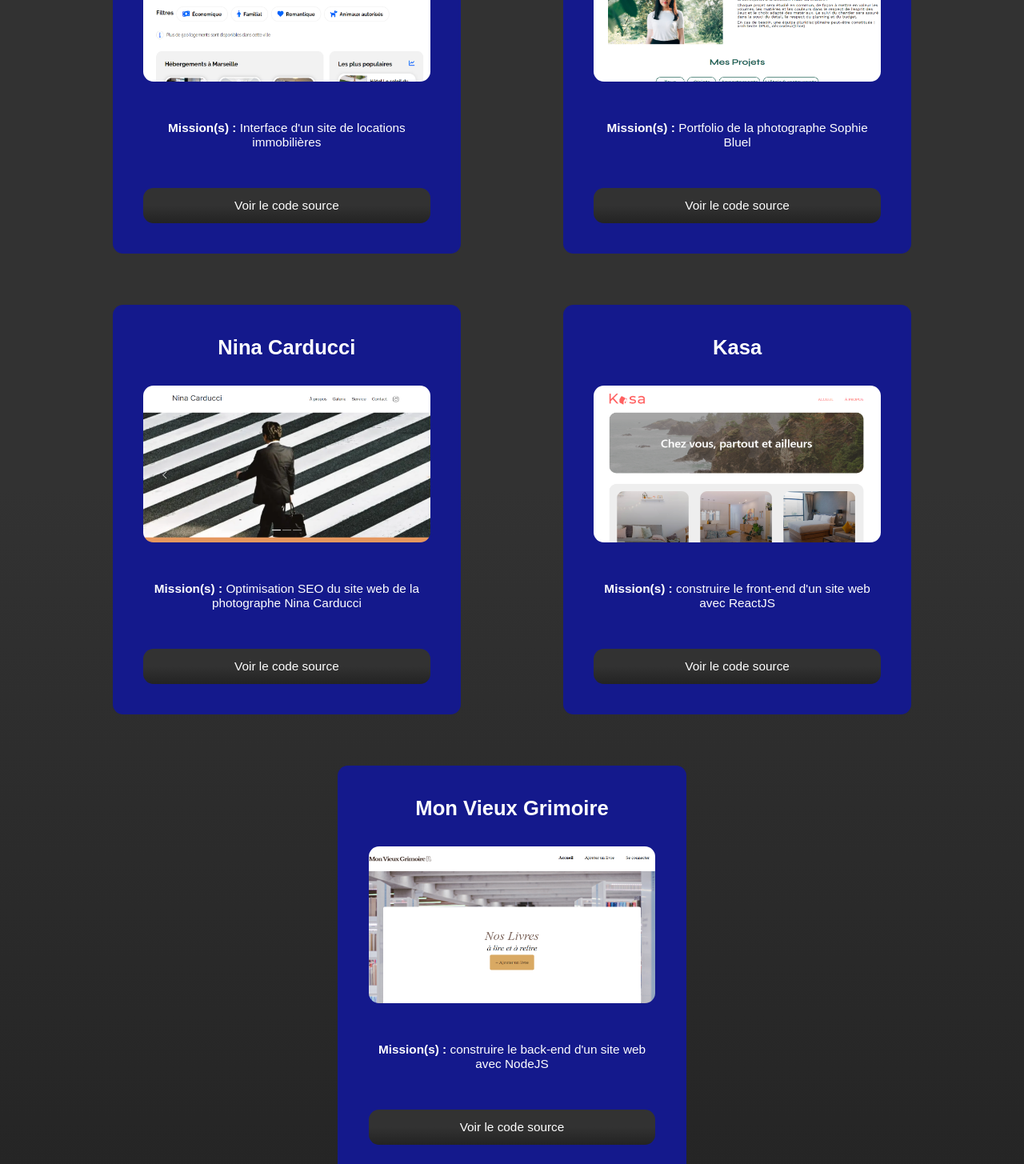
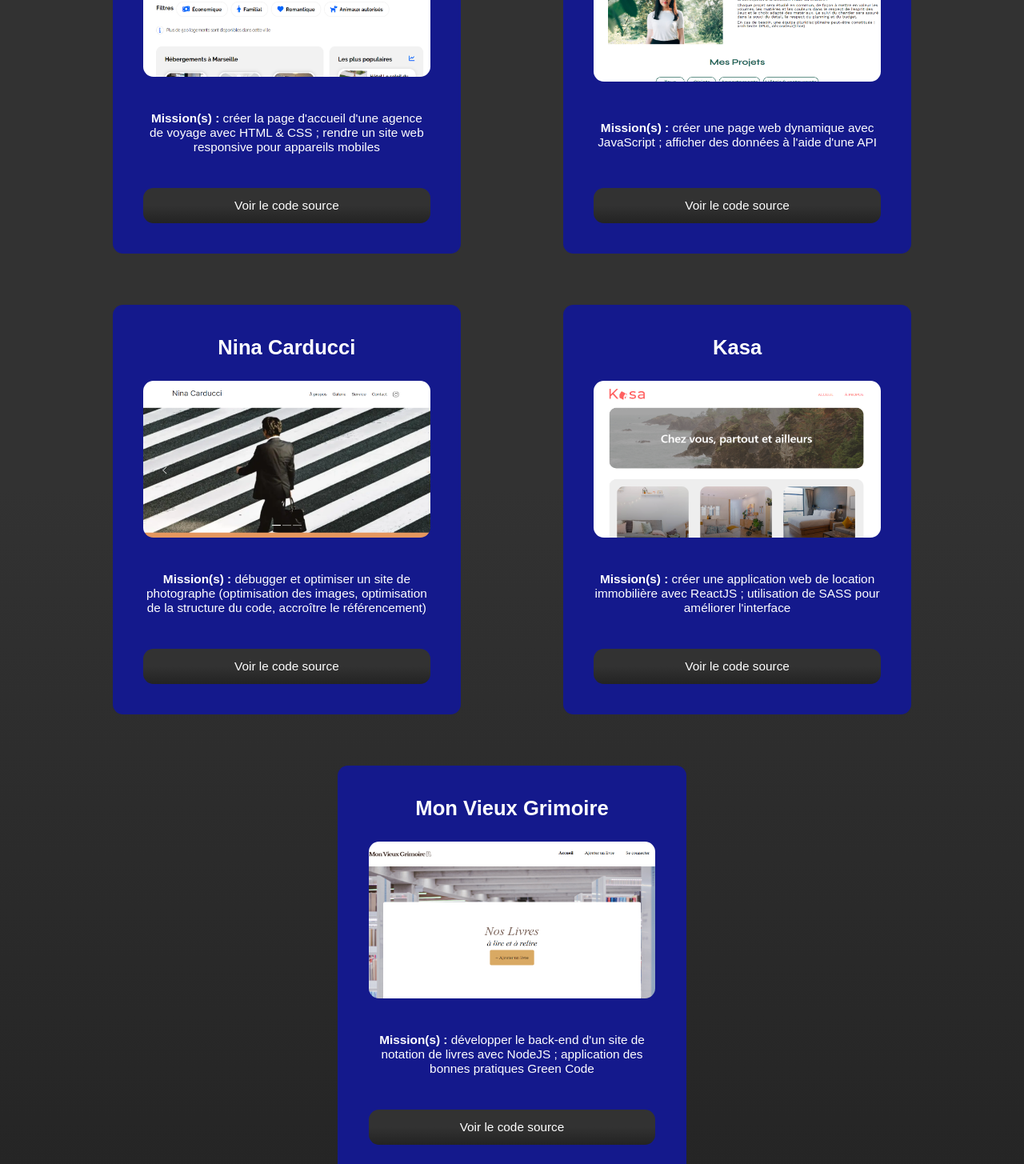
Before and after one commit to AeRyZe/dev_portfolio, a React (Create React App) app: page / in a window 1280 px wide. Shown: the part 2620-4075 px from the top of the page at 80% size. Built offline with nearby package versions, Linux system fonts and the light colour scheme; a web font is replaced by a local one.

Commit message:
feat(projects): projects missions updated

```diff
--- a/src/components/projects/projects.jsx
+++ b/src/components/projects/projects.jsx
@@ -22,35 +22,35 @@ function Projects() {
                     title='Booki'
                     image={Booki}
                     link='https://aeryze.github.io/Booki/'
-                    text="Interface d'un site de locations immobilières"
+                    text="créer la page d'accueil d'une agence de voyage avec HTML & CSS ; rendre un site web responsive pour appareils mobiles"
                     code='https://github.com/AeRyZe/Booki'
                 />
                 <ProjectCard
                     title='Sophie Bluel'
                     image={SophieBluel}
                     link='https://aeryze.github.io/SophieBluel/FrontEnd'
-                    text="Portfolio de la photographe Sophie Bluel"
+                    text="créer une page web dynamique avec JavaScript ; afficher des données à l'aide d'une API"
                     code='https://github.com/AeRyZe/SophieBluel'
                 />
                 <ProjectCard
                     title='Nina Carducci'
                     image={NinaCarducci}
                     link='https://aeryze.github.io/nina-carducci.github.io/'
-                    text="Optimisation SEO du site web de la photographe Nina Carducci"
+                    text="débugger et optimiser un site de photographe (optimisation des images, optimisation de la structure du code, accroître le référencement)"
                     code='https://github.com/AeRyZe/nina-carducci.github.io'
                 />
                 <ProjectCard
                     title='Kasa'
                     image={Kasa}
                     link='https://kasa-self.vercel.app/'
-                    text="construire le front-end d'un site web avec ReactJS"
+                    text="créer une application web de location immobilière avec ReactJS ; utilisation de SASS pour améliorer l'interface"
                     code='https://github.com/AeRyZe/kasa'
                 />
                 <ProjectCard
                     title='Mon Vieux Grimoire'
                     link='https://mon-vieux-grimoire-server.onrender.com/api/books'
                     image={MonVieuxGrimoire}
-                    text="construire le back-end d'un site web avec NodeJS"
+                    text="développer le back-end d'un site de notation de livres avec NodeJS ; application des bonnes pratiques Green Code"
                     code='https://github.com/AeRyZe/mon-vieux-grimoire'
                 />
             </div>
```
